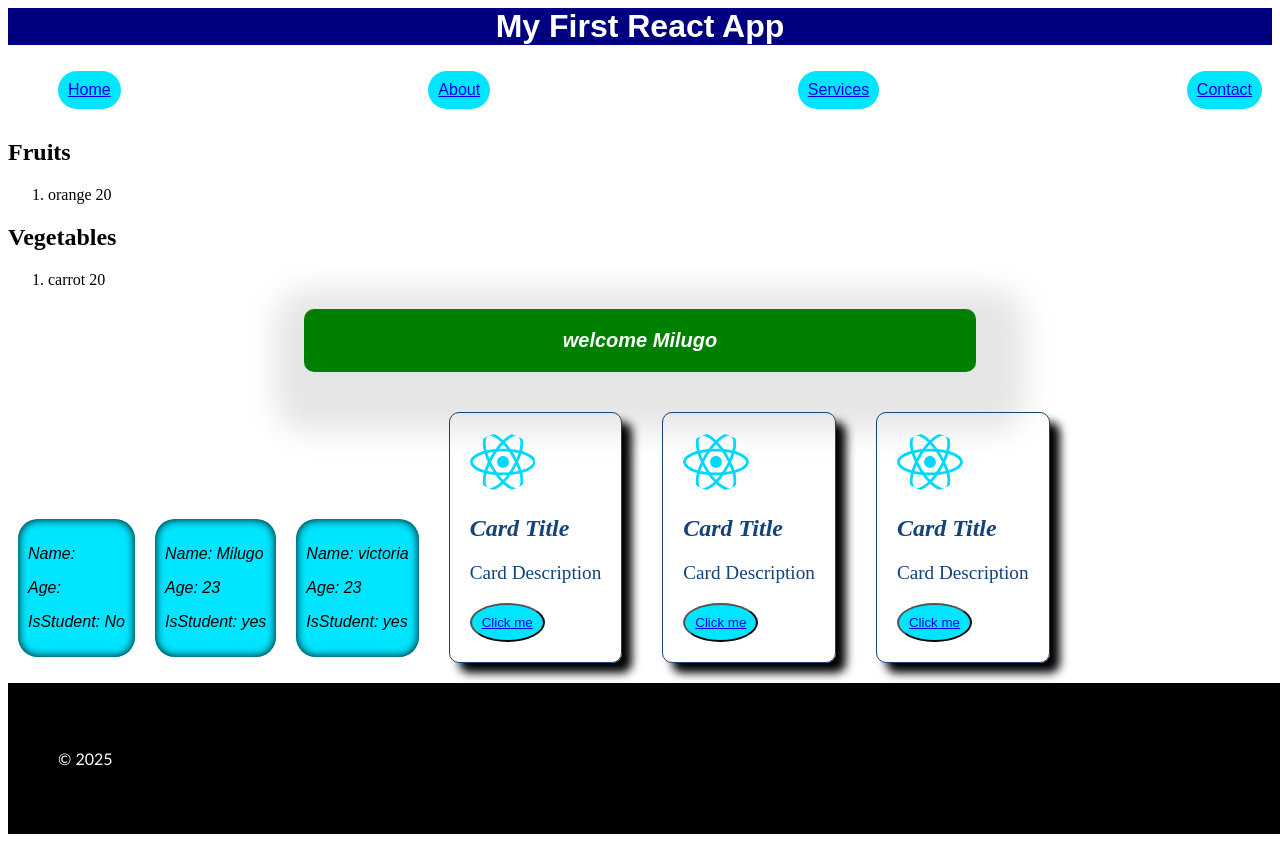
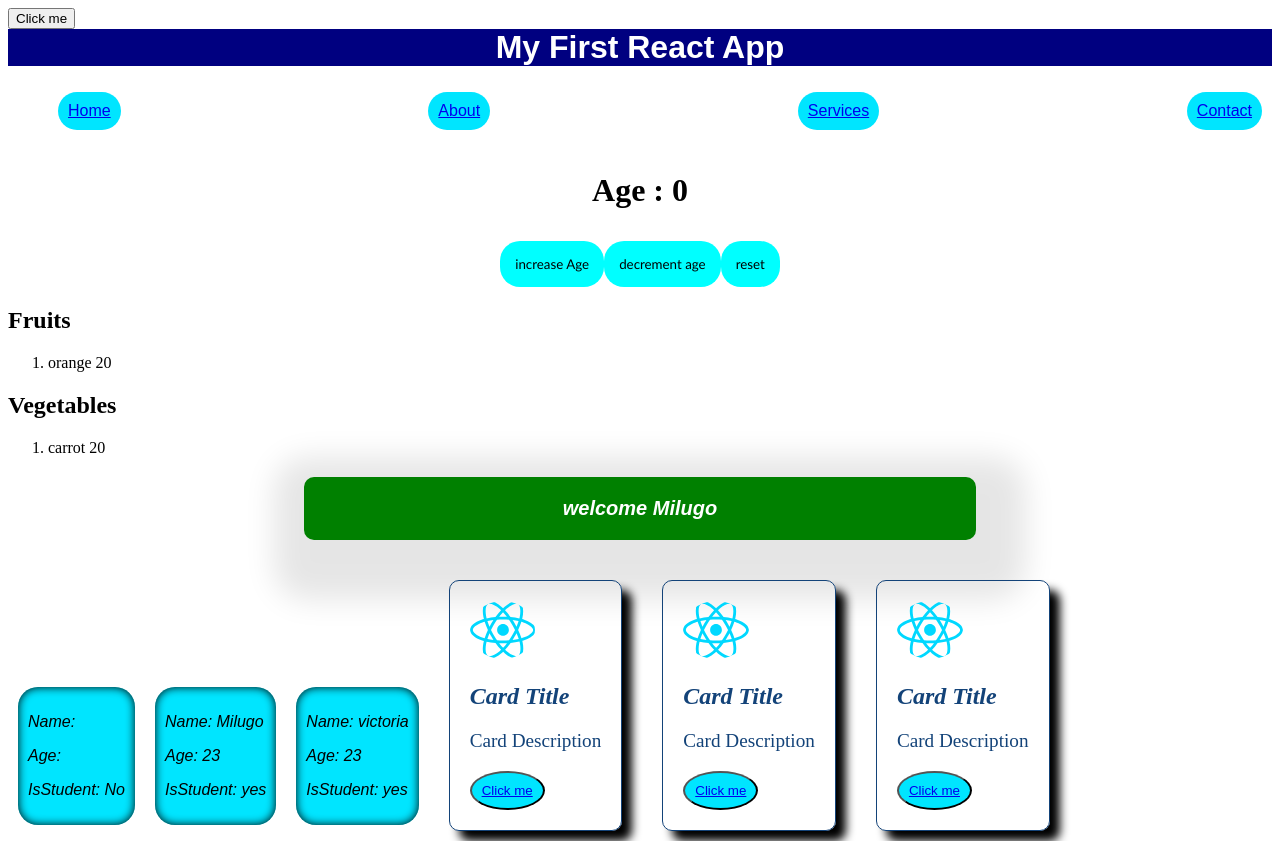
Before and after one commit to Pha12thom/my_react_app, a React (Vite) app: page / in a window 1280 px wide. Shown: the top 841 px of the page. Built offline with nearby package versions, Linux system fonts and the light colour scheme.

Commit message:
add counter

```diff
--- a/src/App.jsx
+++ b/src/App.jsx
@@ -7,6 +7,7 @@ import Student from "./Student.jsx"
 import UserGreeting from "./UserGreeting.jsx"
 import List from "./List.jsx"
 import ListRender from "./ListRender.jsx"
+import Buttons from "./Button/Buttons.jsx"
 
 function App() {
   const Fruits = [
@@ -23,7 +24,10 @@ function App() {
 
   return (
     <>
+
+      <Button />
       <Header />
+      <Buttons/>
       {Fruits.length > 0 && <ListRender items={Fruits} category="Fruits" />}
       <ListRender items={Vegetables} category="Vegetables" />
       <UserGreeting isLoggedin={true} username="Milugo" />
--- a/src/Button/Button.jsx
+++ b/src/Button/Button.jsx
@@ -1,6 +1,21 @@
 import styles from './Button.module.css';
 const Button = () => {
-    return (<button className={styles.button}>Click me</button>);
+    var count = 0;
+    const handleclick2 = (name) => {
+        if(count < 3){
+            count += 1;
+            console.log(`${count} Button clicked OUCH! 😎😎😎😒😒😒`);
+        }
+        else{
+            console.log("Stop clicking me!😒😒😒");
+        }
+        console.log(`${name} clicked OUCH! 😎😎😎😒😒😒`);
+    }
+
+    const handleclick = (e) => {
+        console.log(e);
+    }
+    return (<button onClick={(e) => handleclick(e)}>Click me</button>);
 }
 
 export default Button;
--- /dev/null
+++ b/src/Button/Buttons.css
@@ -0,0 +1,35 @@
+.counter {
+    display: flex;
+    justify-content: center;
+    align-items: center;
+}
+
+.Increaseage {
+    font-family: 'Gill Sans', 'Gill Sans MT', Calibri, 'Trebuchet MS', sans-serif;
+    border: 50px;
+    padding: 15px;
+    border-radius: 20px;
+    background-color: aqua;
+}
+
+.decreaseAge {
+    font-family: 'Gill Sans', 'Gill Sans MT', Calibri, 'Trebuchet MS', sans-serif;
+    border: 50px;
+    padding: 15px;
+    border-radius: 20px;
+    background-color: aqua;
+}
+
+.resetAge {
+    font-family: 'Gill Sans', 'Gill Sans MT', Calibri, 'Trebuchet MS', sans-serif;
+    border: 50px;
+    padding: 15px;
+    border-radius: 20px;
+    background-color: aqua;
+}
+
+.age {
+    display: flex;
+    justify-content: center;
+    font-size: xx-large;
+}
--- /dev/null
+++ b/src/Button/Buttons.jsx
@@ -0,0 +1,40 @@
+import React, {useState} from "react"
+import  "./Buttons.css"
+const Buttons = () => {
+    const [name, setName ] = useState("Guest");
+    const [age, setAge ] = useState(0);
+
+    const incrementage = () =>{
+        setAge( age + 1);
+
+    }
+    //const displayname = ()=> {
+      //  setName("milugo");
+
+    //}
+
+    const decrementage = () => {
+        setAge(age - 1);
+    }
+    const reset = () => {
+        setAge(0);
+
+
+    }
+
+
+    return (
+
+        <div>
+            <h2><p className="age"> Age : {age}</p></h2>
+            <div className="counter">
+            <button onClick={incrementage} className="Increaseage">increase Age</button>
+            <button onClick={decrementage} className = "decreaseAge">decrement age</button>
+            <button onClick={reset} className="resetAge">reset</button>
+        </div>
+        </div>
+    );
+
+}
+
+export default Buttons;
--- a/src/ListRender.jsx
+++ b/src/ListRender.jsx
@@ -20,7 +20,7 @@ const ListRender = (props) => {
 }
 
 ListRender.PropTypes = {
-    items: PropTypes.array,
+    items: PropTypes.arrayOf(PropTypes.shape({ id: PropTypes.number, name: PropTypes.string, calories: PropTypes.number })),
     category: PropTypes.string
 }
 
```
